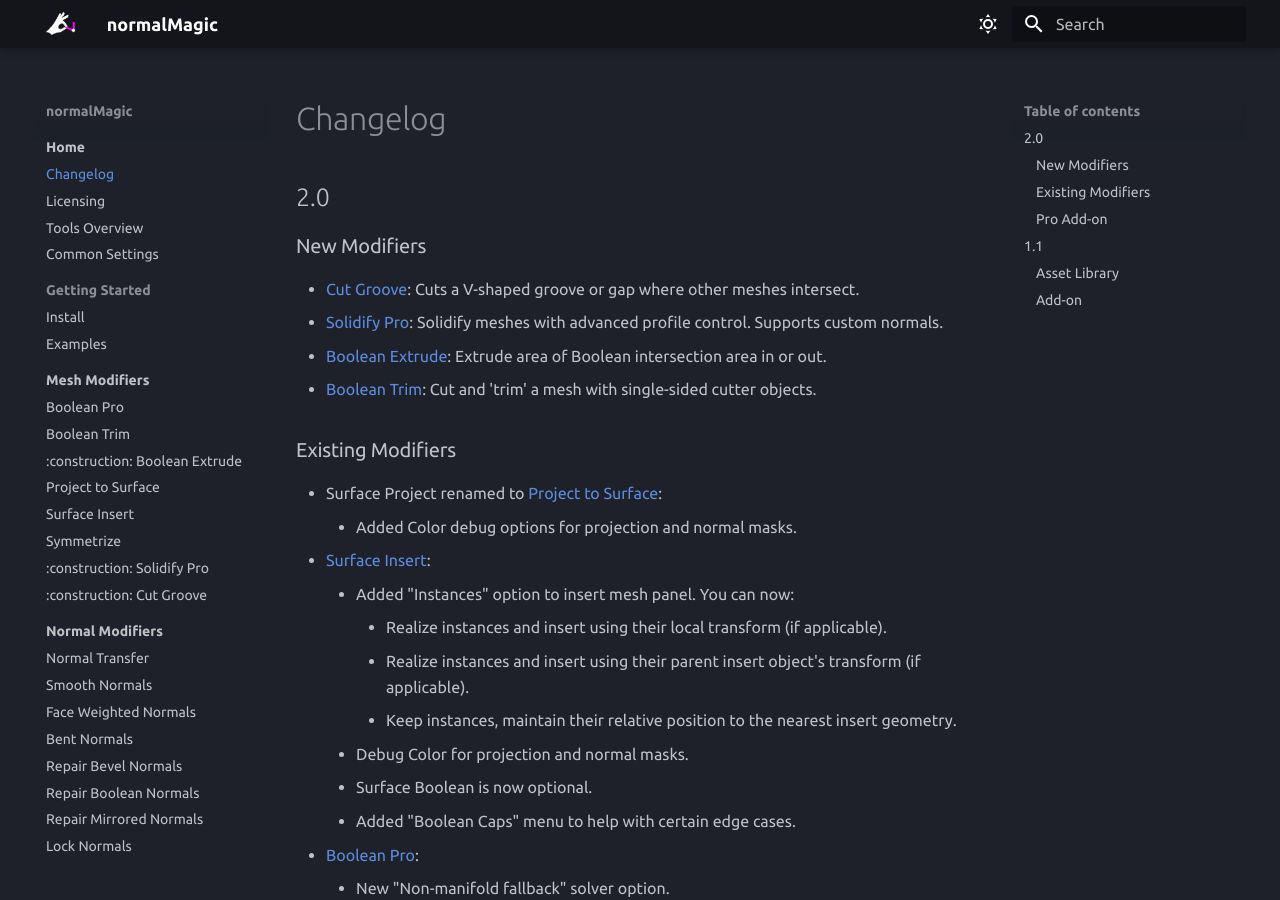
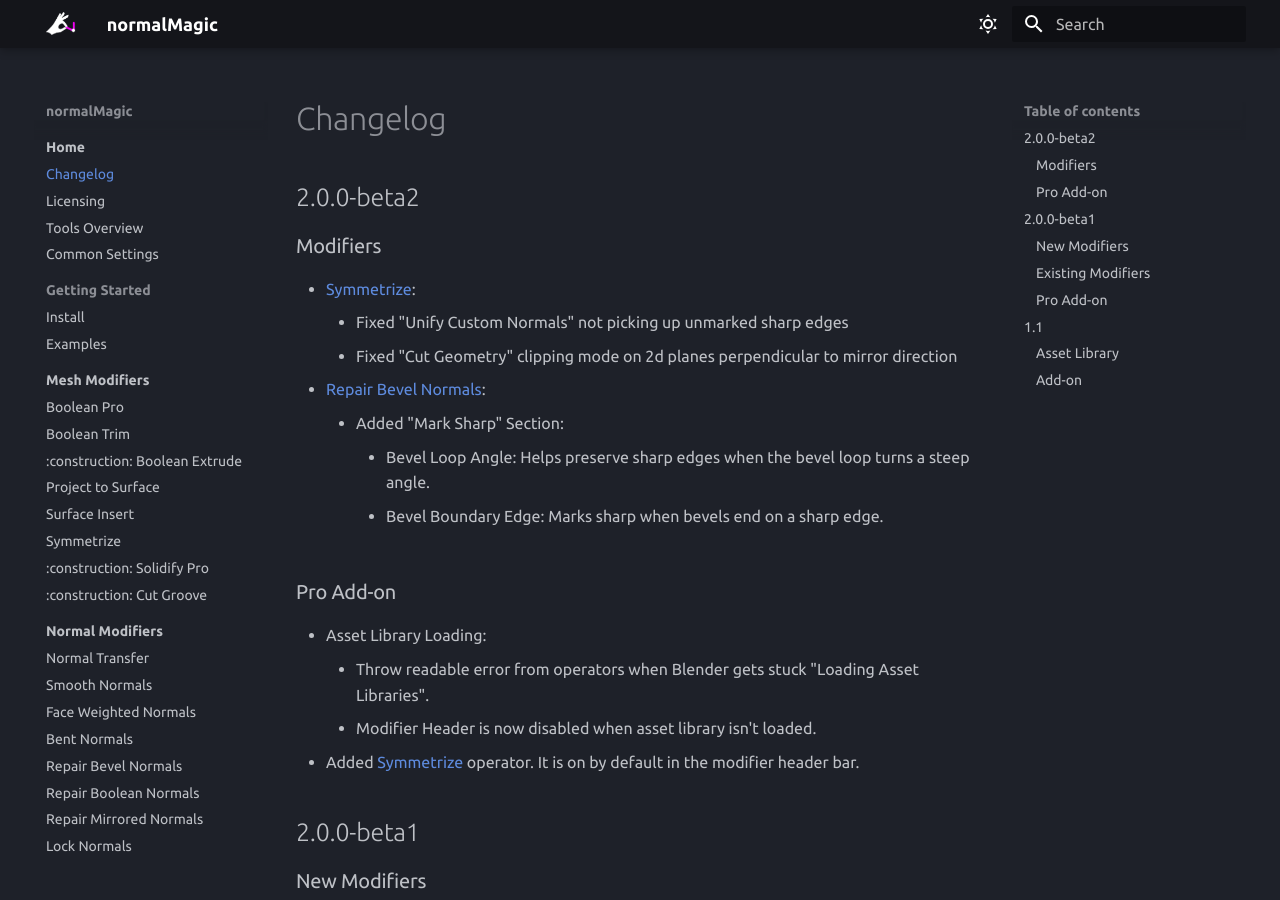
Before and after one commit to SpaghetMeNot/normalmagic, an MkDocs documentation site: the page built from docs/changelog.md, in a window 1280 px wide and 900 px high. Built offline with MkDocs 1.6.1 and Material for MkDocs 9.7.7, drawn with Linux system fonts in a browser that asks for light colours; some web fonts are replaced; the version menu is left out.

Commit message:
2.0.0 beta 2 changelog

```diff
--- a/docs/changelog.md
+++ b/docs/changelog.md
@@ -1,6 +1,23 @@
 # Changelog
 
-## 2.0
+## 2.0.0-beta2
+
+### Modifiers
+
+- [Symmetrize](./mesh_tools/symmetrize.md):
+	- Fixed "Unify Custom Normals" not picking up unmarked sharp edges
+	- Fixed "Cut Geometry" clipping mode on 2d planes perpendicular to mirror direction
+- [Repair Bevel Normals](./normal_tools/repair_bevel_normals.md):
+	- Added "Mark Sharp" Section:
+		- Bevel Loop Angle: Helps preserve sharp edges when the bevel loop turns a steep angle.
+		- Bevel Boundary Edge: Marks sharp when bevels end on a sharp edge.
+### Pro Add-on
+- Asset Library Loading:
+	- Throw readable error from operators when Blender gets stuck "Loading Asset Libraries".
+	- Modifier Header is now disabled when asset library isn't loaded.
+- Added [Symmetrize](./mesh_tools/symmetrize.md) operator. It is on by default in the modifier header bar.
+
+## 2.0.0-beta1
 
 ### New Modifiers
 
```
